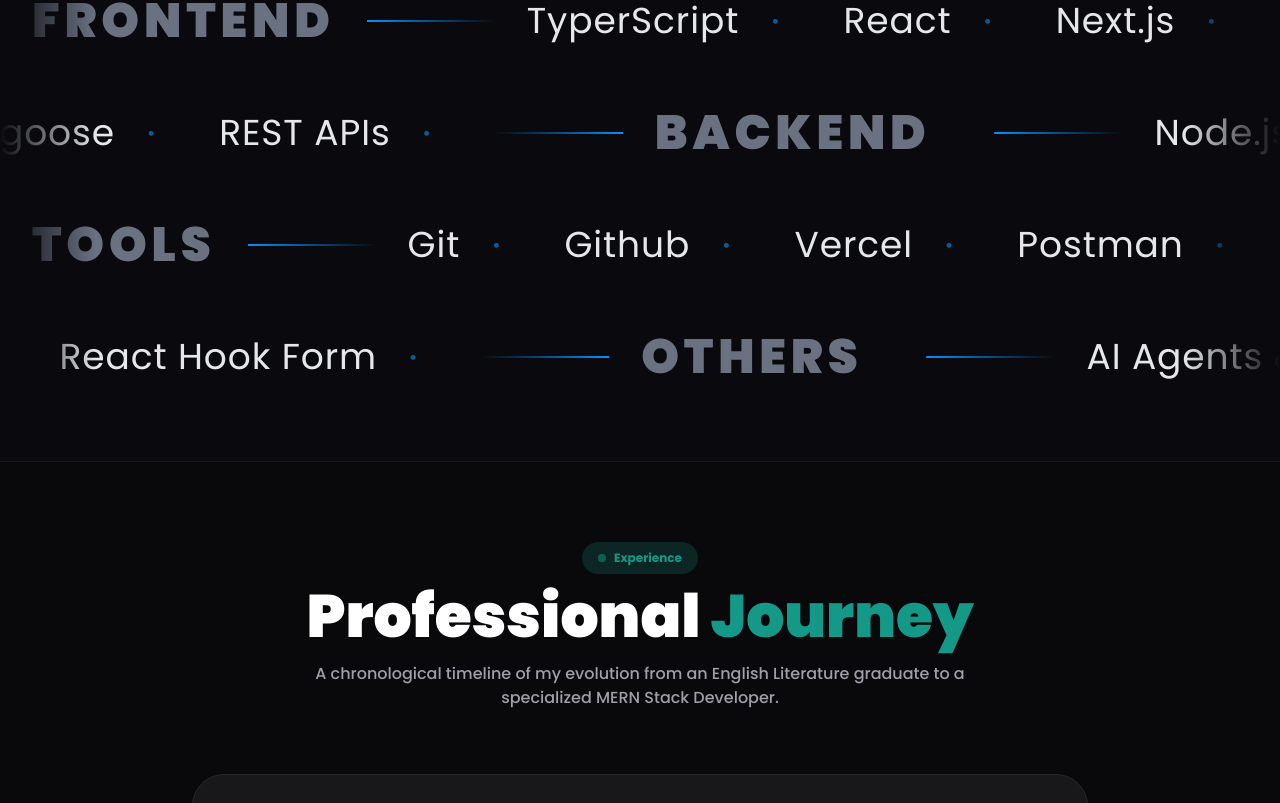
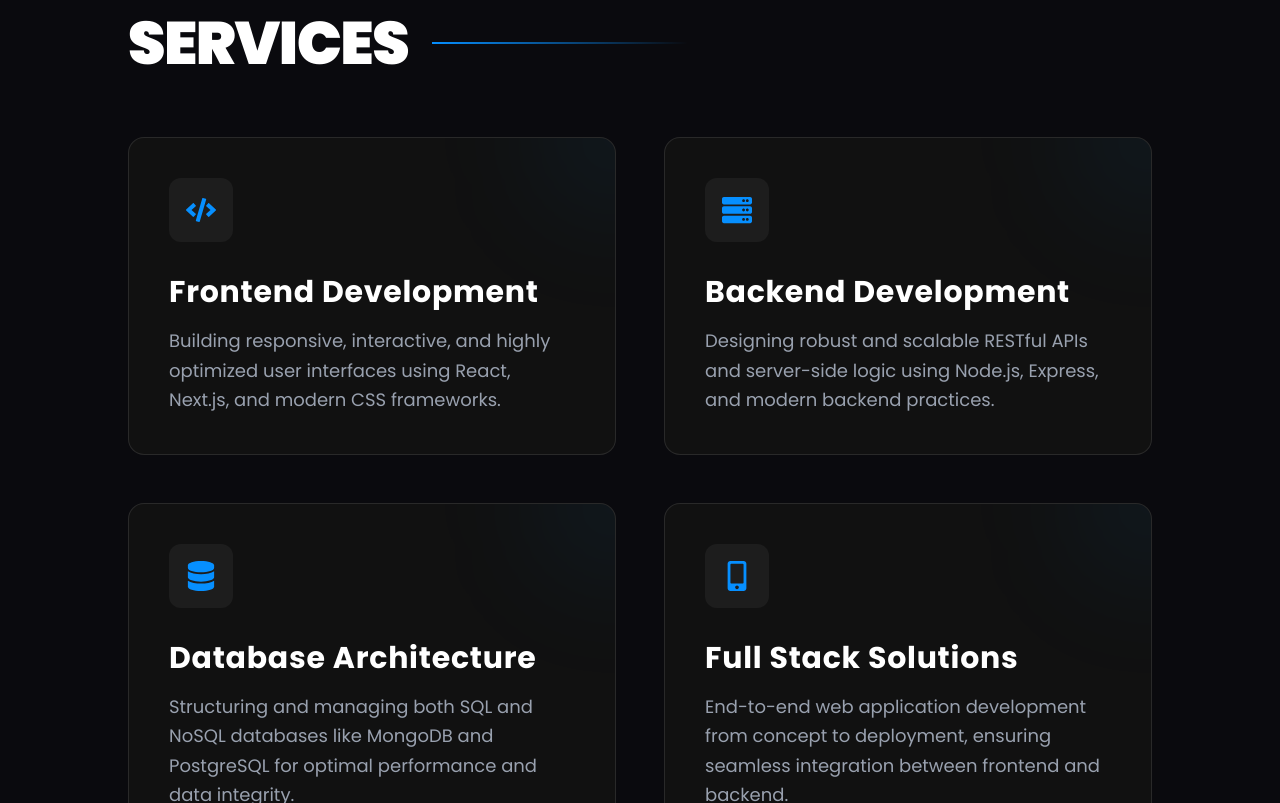
Before and after one commit to ArifKhanEver/Portfolio, a Next.js app: page / in a window 1280 px wide. Shown: the part 1797-2600 px from the top of the page. Built offline with nearby package versions, Linux system fonts and the light colour scheme.

Commit message:
feat: add animated Services section matching target design

```diff
--- a/src/app/page.js
+++ b/src/app/page.js
@@ -6,6 +6,7 @@
 import Hero from "@/components/Hero";
 import HeroInspiration from "@/components/HeroInspiration";
 import Projects from "@/components/Projects";
+import Services from "@/components/Services";
 import Skills from "@/components/Skills";
 
 export default function Home() {
@@ -14,6 +15,7 @@
       <Hero></Hero>
       {/* <HeroInspiration></HeroInspiration> */}
       <About></About>
+      <Services></Services>
       <Skills></Skills>
       <Experience></Experience>
       <Education></Education>
--- /dev/null
+++ b/src/components/Services.jsx
@@ -0,0 +1,97 @@
+"use client";
+
+import { useRef } from "react";
+import gsap from "gsap";
+import { useGSAP } from "@gsap/react";
+import { ScrollTrigger } from "gsap/ScrollTrigger";
+import { FaCode, FaServer, FaMobileAlt, FaDatabase } from "react-icons/fa";
+
+gsap.registerPlugin(ScrollTrigger);
+
+const SERVICES = [
+  {
+    title: "Frontend Development",
+    description: "Building responsive, interactive, and highly optimized user interfaces using React, Next.js, and modern CSS frameworks.",
+    icon: FaCode,
+  },
+  {
+    title: "Backend Development",
+    description: "Designing robust and scalable RESTful APIs and server-side logic using Node.js, Express, and modern backend practices.",
+    icon: FaServer,
+  },
+  {
+    title: "Database Architecture",
+    description: "Structuring and managing both SQL and NoSQL databases like MongoDB and PostgreSQL for optimal performance and data integrity.",
+    icon: FaDatabase,
+  },
+  {
+    title: "Full Stack Solutions",
+    description: "End-to-end web application development from concept to deployment, ensuring seamless integration between frontend and backend.",
+    icon: FaMobileAlt,
+  }
+];
+
+const Services = () => {
+  const containerRef = useRef(null);
+
+  useGSAP(() => {
+    const cards = gsap.utils.toArray(".service-card");
+
+    gsap.fromTo(cards,
+      { y: 50, opacity: 0 },
+      {
+        y: 0,
+        opacity: 1,
+        duration: 0.8,
+        stagger: 0.2,
+        ease: "power3.out",
+        scrollTrigger: {
+          trigger: containerRef.current,
+          start: "top 80%",
+        }
+      }
+    );
+  }, { scope: containerRef });
+
+  return (
+    <section id="services" ref={containerRef} className="w-full py-24 bg-theme-black relative overflow-hidden">
+      <div className="w-full px-6 md:px-12 lg:px-24 xl:px-32 relative z-10">
+
+        {/* Section Header */}
+        <div className="mb-16">
+          <h2 className="text-4xl md:text-5xl lg:text-6xl font-black uppercase tracking-tight text-white flex items-center gap-6">
+            Services
+            <span className="h-[2px] w-24 sm:w-40 lg:w-64 bg-gradient-to-r from-primary to-transparent"></span>
+          </h2>
+        </div>
+
+        {/* Services Grid */}
+        <div className="grid grid-cols-1 md:grid-cols-2 gap-8 lg:gap-12">
+          {SERVICES.map((service, idx) => (
+            <div key={idx} className="service-card group relative p-8 md:p-10 rounded-2xl bg-[#111111] border border-white/10 hover:border-primary/50 transition-colors duration-500 overflow-hidden">
+              {/* Background Glow */}
+              <div className="absolute top-0 right-0 w-32 h-32 bg-primary/10 rounded-full blur-3xl group-hover:bg-primary/20 transition-all duration-500 transform translate-x-1/2 -translate-y-1/2"></div>
+
+              <div className="relative z-10">
+                <div className="w-16 h-16 rounded-xl bg-white/5 flex items-center justify-center mb-8 group-hover:scale-110 transition-transform duration-500">
+                  <service.icon className="text-3xl text-primary" />
+                </div>
+
+                <h3 className="text-2xl lg:text-3xl font-bold text-white mb-4 tracking-wide">
+                  {service.title}
+                </h3>
+
+                <p className="text-gray-400 text-lg leading-relaxed font-light">
+                  {service.description}
+                </p>
+              </div>
+            </div>
+          ))}
+        </div>
+
+      </div>
+    </section>
+  );
+};
+
+export default Services;
```
